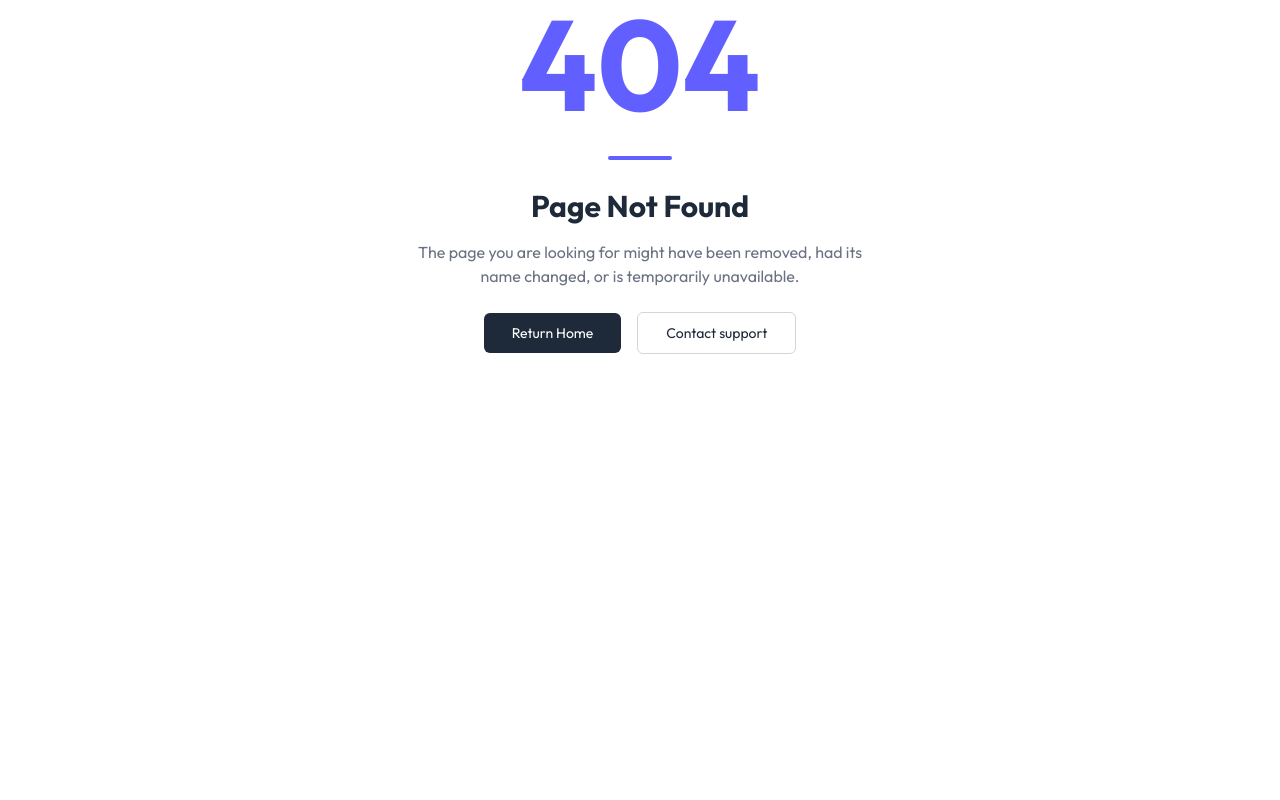
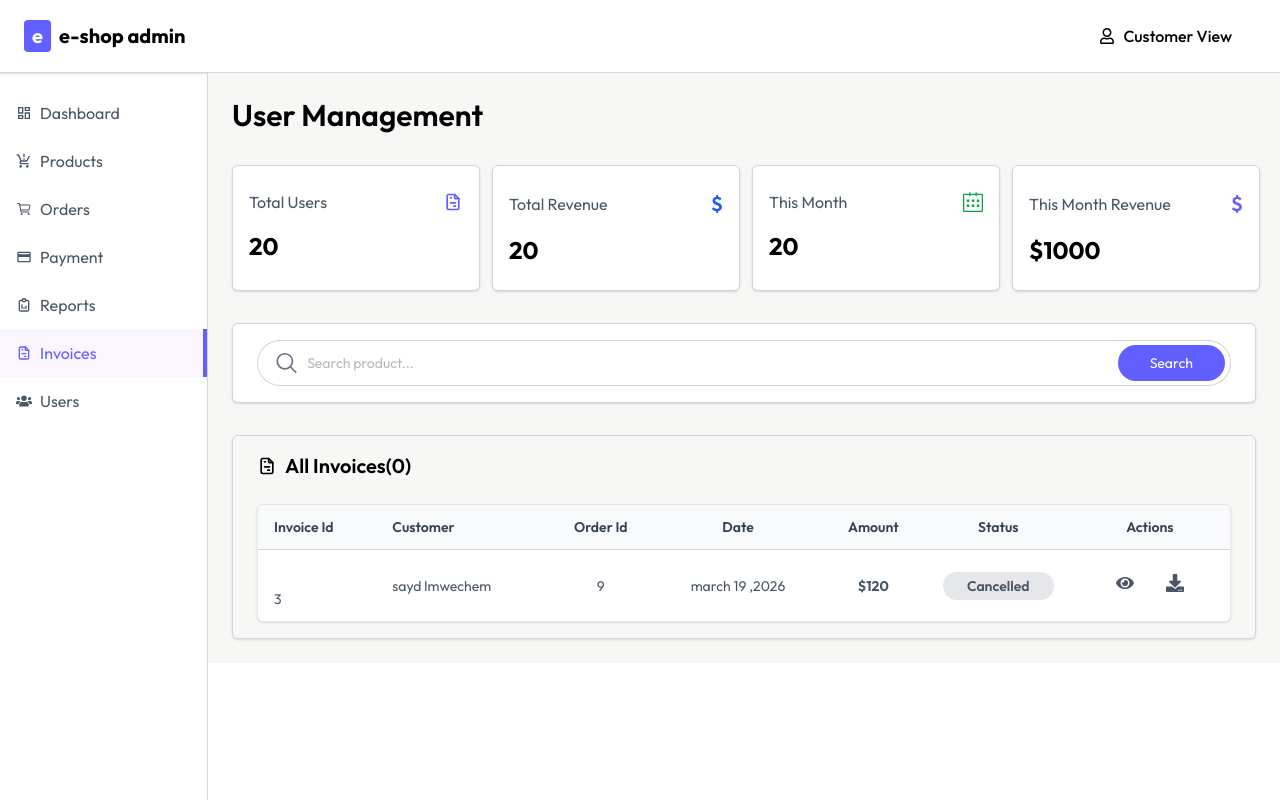
Before and after one commit to raheemnbrk/e-shop, a React app in the folder frontend/: page /dashboard/invoices in a window 1280 px wide. Before the commit this address had no page. Built offline with nearby package versions, Linux system fonts and the light colour scheme; the HTML template or start-up script is replaced by a standard one; a web font is replaced by a local one.

Commit message:
add invoice page.

```diff
--- a/frontend/src/pages/dashboard/dashboardLayout.tsx
+++ b/frontend/src/pages/dashboard/dashboardLayout.tsx
@@ -6,7 +6,7 @@ import {
   MdOutlinePayment,
 } from "react-icons/md";
 import { IoCartOutline } from "react-icons/io5";
-import { TbReportAnalytics } from "react-icons/tb";
+import { TbReportAnalytics, TbFileInvoice } from "react-icons/tb";
 import { FaUsers } from "react-icons/fa";
 
 export default function DashboardLayout() {
@@ -20,6 +20,7 @@ export default function DashboardLayout() {
     { name: "orders", path: "orders", icon: <IoCartOutline /> },
     { name: "payment", path: "payment", icon: <MdOutlinePayment /> },
     { name: "reports", path: "reports", icon: <TbReportAnalytics /> },
+    { name: "invoices", path: "invoices", icon: <TbFileInvoice /> },
     { name: "users", path: "users", icon: <FaUsers /> },
   ];
   return (
--- /dev/null
+++ b/frontend/src/pages/dashboard/invoices.tsx
@@ -0,0 +1,137 @@
+import { FaDownload, FaEye } from "react-icons/fa";
+import { TbFileInvoice } from "react-icons/tb";
+import { SlCalender } from "react-icons/sl";
+
+export default function Invoices() {
+  return (
+    <div className="bg-[#f7f7f5] p-6 flex flex-col space-y-8 w-full">
+      <h1 className="text-3xl font-semibold capitalize">user management</h1>
+      <div className="grid md:grid-cols-4 grid-cols-1 gap-4">
+        <div className="w-full md:w-62 px-4 py-6 flex flex-col space-y-4 border border-gray-300 shadow-sm rounded-md bg-white">
+          <div className="flex items-center justify-between">
+            <h1 className="text-gray-600 capitalize">total users</h1>
+            <TbFileInvoice className="text-xl font-semibold text-primary" />
+          </div>
+          <h1 className="text-2xl font-bold">20</h1>
+        </div>
+        <div className="w-full md:w-62 px-4 py-6 flex flex-col space-y-4 border border-gray-300 shadow-sm rounded-md bg-white">
+          <div className="flex items-center justify-between">
+            <h1 className="text-gray-600 capitalize">total revenue</h1>
+            <p className="text-xl font-semibold text-blue-600">$</p>
+          </div>
+          <h1 className="text-2xl font-bold">20</h1>
+        </div>
+        <div className="w-full md:w-62 px-4 py-6 flex flex-col space-y-4 border border-gray-300 shadow-sm rounded-md bg-white">
+          <div className="flex items-center justify-between">
+            <h1 className="text-gray-600 capitalize">this month</h1>
+            <SlCalender className="text-xl font-semibold text-green-600" />
+          </div>
+          <h1 className="text-2xl font-bold">20</h1>
+        </div>
+        <div className="w-full md:w-62 px-4 py-6 flex flex-col space-y-4 border border-gray-300 shadow-sm rounded-md bg-white">
+          <div className="flex items-center justify-between">
+            <h1 className="text-gray-600 capitalize">this month revenue</h1>
+            <p className="text-primary font-semibold text-xl">$</p>
+          </div>
+          <h1 className="text-2xl font-bold">$1000</h1>
+        </div>
+      </div>
+      <div className="px-6 py-4 rounded-md bg-white border border-gray-300 shadow-sm">
+        <div className="flex items-center border pl-4 gap-2 bg-white border-gray-500/30 h-[46px] rounded-full overflow-hidden w-full">
+          <svg
+            xmlns="http://www.w3.org/2000/svg"
+            width="30"
+            height="30"
+            viewBox="0 0 30 30"
+            fill="#6B7280"
+          >
+            <path d="M13 3C7.489 3 3 7.489 3 13s4.489 10 10 10a9.95 9.95 0 0 0 6.322-2.264l5.971 5.971a1 1 0 1 0 1.414-1.414l-5.97-5.97A9.95 9.95 0 0 0 23 13c0-5.511-4.489-10-10-10m0 2c4.43 0 8 3.57 8 8s-3.57 8-8 8-8-3.57-8-8 3.57-8 8-8" />
+          </svg>
+          <input
+            type="text"
+            placeholder="Search product..."
+            className="w-full h-full outline-none text-sm text-gray-500"
+          />
+          <button
+            type="submit"
+            className="bg-indigo-500 w-32 h-9 rounded-full text-sm text-white mr-[5px]"
+          >
+            Search
+          </button>
+        </div>
+      </div>
+      <div className="flex flex-col px-3 md:px-6 py-4 rounded-md border border-gray-300 shadow-sm gap-6">
+        <h1 className="text-xl font-semibold capitalize flex items-center gap-2">
+          <TbFileInvoice />
+          all invoices(0)
+        </h1>
+        <div className="w-full overflow-x-auto rounded-md bg-white border border-gray-200 shadow-sm">
+          <table className="w-full text-sm text-left">
+            <thead className="hidden md:table-header-group text-gray-700 bg-gray-50">
+              <tr>
+                <th className="px-4 py-3 font-semibold capitalize">
+                  invoice id
+                </th>
+                <th className="px-4 py-3 font-semibold capitalize">customer</th>
+                <th className="px-4 py-3 font-semibold capitalize text-center">
+                  order id
+                </th>
+                <th className="px-4 py-3 font-semibold capitalize text-center">
+                  date
+                </th>
+                <th className="px-4 py-3 font-semibold text-center capitalize">
+                  amount
+                </th>
+                <th className="px-4 py-3 font-semibold text-center capitalize">
+                  status
+                </th>
+                <th className="px-4 py-3 font-semibold text-center capitalize">
+                  Actions
+                </th>
+              </tr>
+            </thead>
+
+            <tbody className="text-gray-600">
+              <tr className="border-t border-t-gray-300 hover:bg-[#f7f7f5] transition">
+                <td className="px-4 py-3 flex flex-col gap-3 mt-3">
+                  <p>3</p>
+                  <p className="md:hidden flex gap-4">
+                    jabolani
+                    <span className="text-green-600 font-medium">cancelled</span>
+                  </p>
+                </td>
+
+                <td className="px-4 py-3 hidden md:table-cell">
+                  sayd lmwechem
+                </td>
+
+                <td className="px-4 py-3 hidden md:table-cell text-center">
+                  9
+                </td>
+
+                <td className="px-4 py-3 hidden md:table-cell text-center">
+                  march 19 ,2026
+                </td>
+
+                <td className="px-4 py-3 text-center hidden md:table-cell font-bold">
+                  $120
+                </td>
+                <td className="px-4 py-3 text-center hidden md:table-cell">
+                  <p className="font-semibold capitalize px-2 py-1 bg-gray-200 rounded-full" >cancelled</p>
+                </td>
+                <td className="px-4 py-3 md:flex md:items-center md:justify-center md:gap-2">
+                  <button className="text-lg font-semibold hover:bg-gray-200 cursor-pointer rounded-full p-3">
+                    <FaEye />
+                  </button>
+                  <button className="text-lg font-semibold hover:bg-purple-100 hover:text-primary cursor-pointer rounded-full p-3">
+                    <FaDownload  />
+                  </button>
+                </td>
+              </tr>
+            </tbody>
+          </table>
+        </div>
+      </div>
+    </div>
+  );
+}
--- a/frontend/src/pages/dashboard/users.tsx
+++ b/frontend/src/pages/dashboard/users.tsx
@@ -106,7 +106,10 @@ export default function Users() {
         </div>
       </div>
       <div className="flex flex-col px-6 py-4 rounded-md border border-gray-300 shadow-sm gap-6">
-        <h1 className="text-xl font-semibold capitalize">all users(0)</h1>
+        <h1 className="text-xl font-semibold capitalize flex items-center gap-2">
+          <FaUsers />
+          all users(0)
+        </h1>
         <div className="w-full overflow-x-auto rounded-md bg-white border border-gray-200 shadow-sm">
           <table className="w-full text-sm text-left">
             <thead className="hidden md:table-header-group text-gray-700 bg-gray-50">
@@ -140,7 +143,10 @@ export default function Users() {
                     </span>
                     <span>raheem tipana</span>
                   </p>
-                  <p className="md:hidden flex gap-4">fdfif@jsj.com  <span className="text-green-600 font-medium" >admin</span></p>
+                  <p className="md:hidden flex gap-4">
+                    fdfif@jsj.com
+                    <span className="text-green-600 font-medium">admin</span>
+                  </p>
                 </td>
 
                 <td className="px-4 py-3 hidden md:table-cell">
@@ -158,8 +164,12 @@ export default function Users() {
                   </div>
                 </td>
 
-                <td className="px-4 py-3 text-center hidden md:table-cell">120</td>
-                <td className="px-4 py-3 text-center hidden md:table-cell">120</td>
+                <td className="px-4 py-3 text-center hidden md:table-cell">
+                  120
+                </td>
+                <td className="px-4 py-3 text-center hidden md:table-cell">
+                  120
+                </td>
                 <td className="px-4 py-3 text-center">
                   <button className="text-lg font-semibold hover:bg-gray-200 cursor-pointer rounded-full p-3">
                     <FaEdit />
--- a/frontend/src/router/router.tsx
+++ b/frontend/src/router/router.tsx
@@ -20,6 +20,7 @@ import DashboardLayout from "../pages/dashboard/dashboardLayout";
 import DashboardProducts from "../pages/dashboard/products";
 import DashboardOrders from "../pages/dashboard/order";
 import Users from "../pages/dashboard/users";
+import Invoices from "../pages/dashboard/invoices";
 
 const router = createBrowserRouter(
   createRoutesFromElements(
@@ -41,7 +42,8 @@ const router = createBrowserRouter(
           <Route index element={<Dashboard />} />
           <Route path="products" element={<DashboardProducts />} />
           <Route path="orders" element={<DashboardOrders />} />
-          <Route path="users" element={<Users/>} />
+          <Route path="users" element={<Users />} />
+          <Route path="invoices" element={<Invoices />} />
         </Route>
       </Route>
     </>,
```
